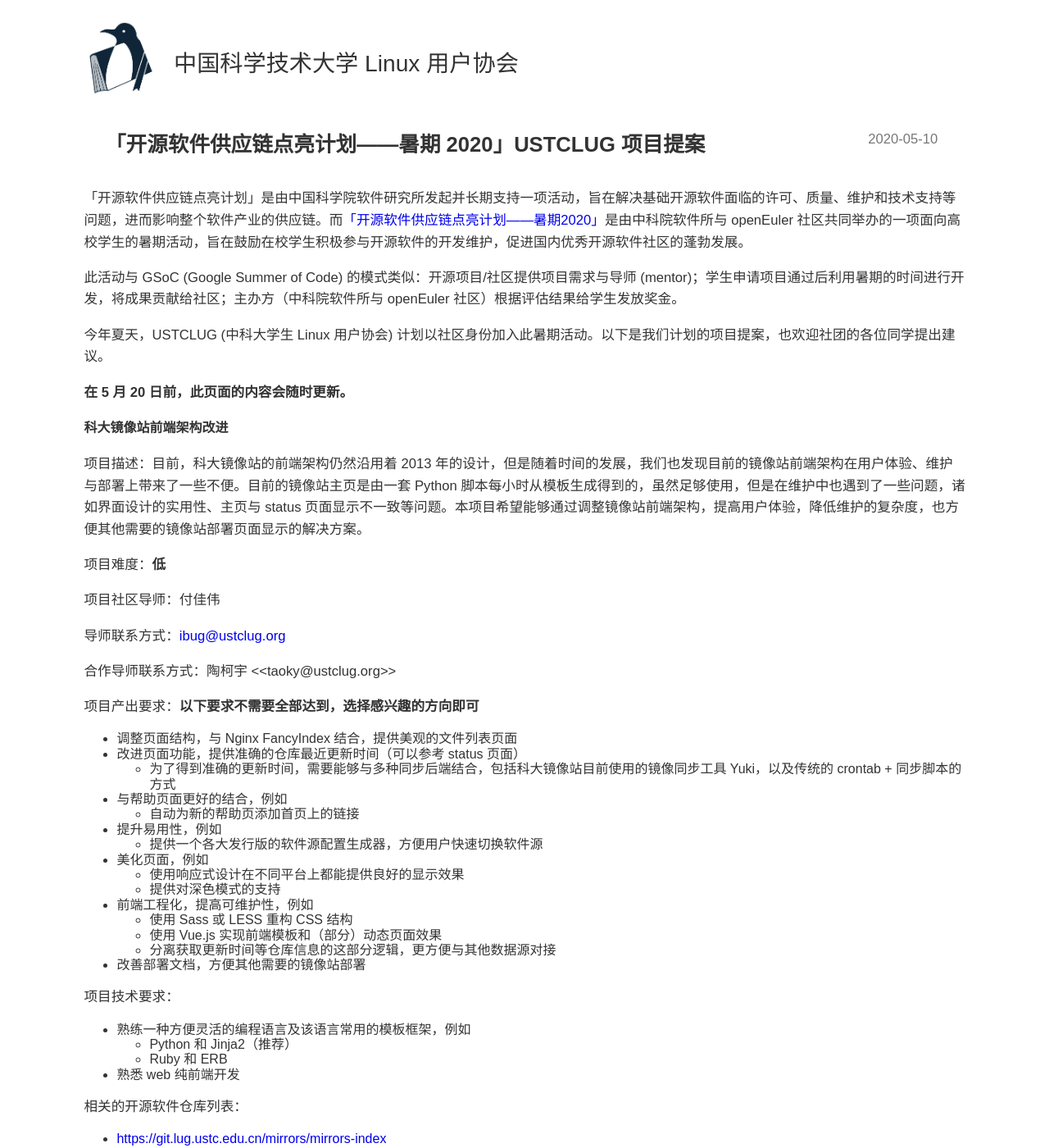
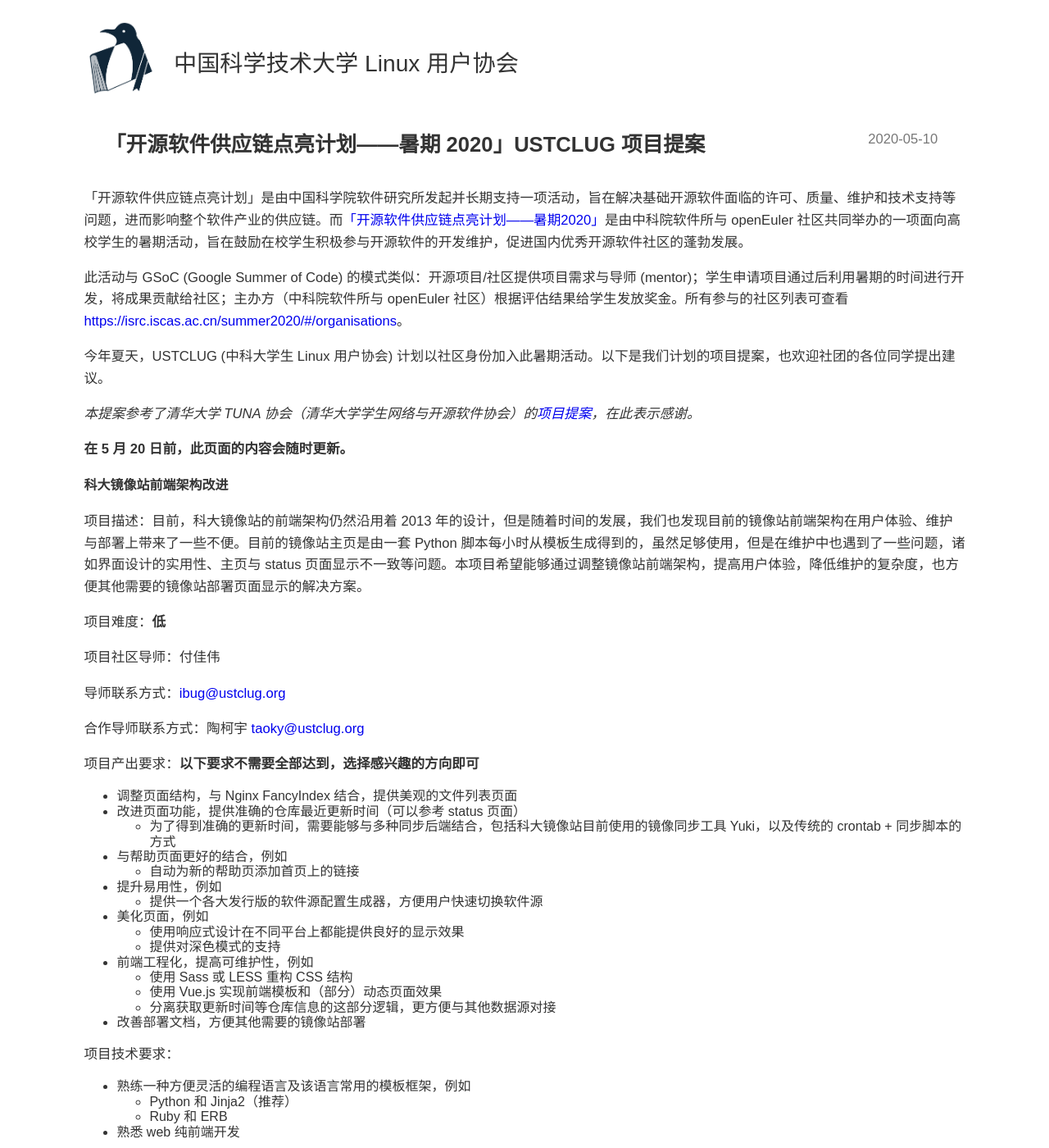
Before and after one commit to ustclug/news, a Jekyll site: the page built from _posts/2020-05-10-opensource-summer-projects.md, in a window 1280 px wide and 1400 px high. Shown: the whole window at 82% size. Built offline with Jekyll 4.4.1, drawn with Linux system fonts in a browser that asks for light colours; nearby versions of some CDN libraries; some of the changed text lies outside the part shown.

Commit message:
minor changes

```diff
--- a/_posts/2020-05-10-opensource-summer-projects.md
+++ b/_posts/2020-05-10-opensource-summer-projects.md
@@ -12,9 +12,11 @@
 
 <!--more-->
 
-此活动与 GSoC (Google Summer of Code) 的模式类似：开源项目/社区提供项目需求与导师 (mentor)；学生申请项目通过后利用暑期的时间进行开发，将成果贡献给社区；主办方（中科院软件所与 openEuler 社区）根据评估结果给学生发放奖金。
+此活动与 GSoC (Google Summer of Code) 的模式类似：开源项目/社区提供项目需求与导师 (mentor)；学生申请项目通过后利用暑期的时间进行开发，将成果贡献给社区；主办方（中科院软件所与 openEuler 社区）根据评估结果给学生发放奖金。所有参与的社区列表可查看 <https://isrc.iscas.ac.cn/summer2020/#/organisations>。
 
 今年夏天，USTCLUG (中科大学生 Linux 用户协会) 计划以社区身份加入此暑期活动。以下是我们计划的项目提案，也欢迎社团的各位同学提出建议。
+
+*本提案参考了清华大学 TUNA 协会（清华大学学生网络与开源软件协会）的[项目提案](https://tuna.moe/blog/2020/ospp-summer-2020/)，在此表示感谢。*
 
 **在 5 月 20 日前，此页面的内容会随时更新。**
 
@@ -28,7 +30,7 @@
 
 导师联系方式：<ibug@ustclug.org>
 
-合作导师联系方式：陶柯宇 \<<taoky@ustclug.org>\>
+合作导师联系方式：陶柯宇 <taoky@ustclug.org>
 
 项目产出要求：**以下要求不需要全部达到，选择感兴趣的方向即可**
 
```
Also changed, not shown: other parts of _posts/2020-05-10-opensource-summer-projects.md (+0 -6 lines).
